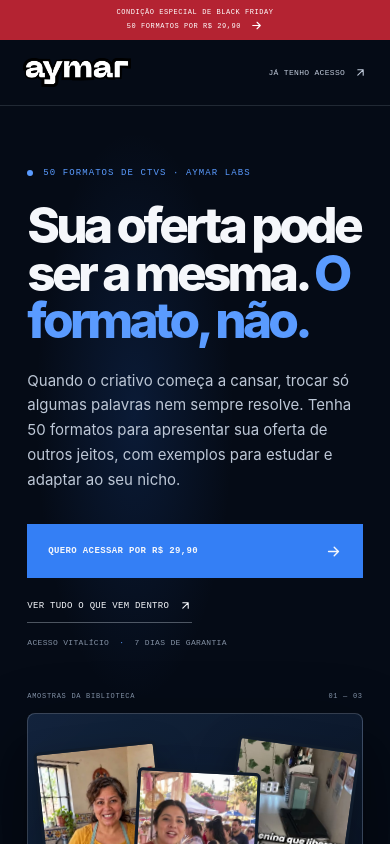
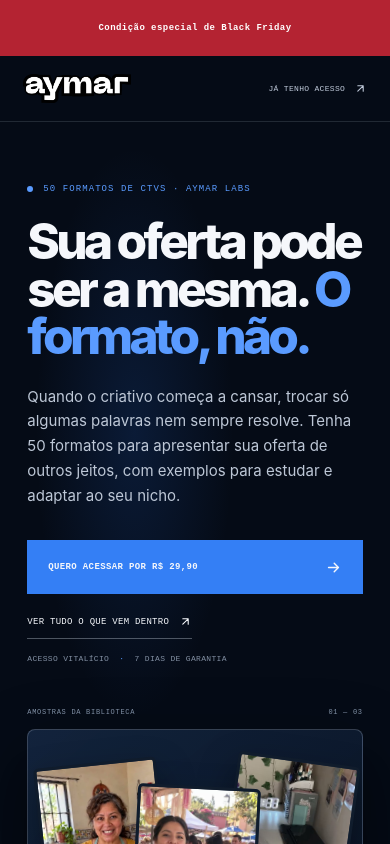
Before and after one commit to aymarhq/aymar_site, a Next.js app: page /50formatos in a window 390 px wide. Shown: the top 844 px of the page. Built offline with nearby package versions, Linux system fonts and the light colour scheme.

Commit message:
Simplify and enlarge Black Friday banner

```diff
--- a/app/50formatos/landing.module.css
+++ b/app/50formatos/landing.module.css
@@ -16,9 +16,7 @@
 .page em { color: var(--blue-bright); font-style: normal; }
 .page a { color: inherit; text-decoration: none; }
 .page a:focus-visible,.page summary:focus-visible { outline: 2px solid var(--blue-bright); outline-offset: 5px; }
-.promoBar { min-height: 36px; display: flex; justify-content: center; align-items: center; gap: 22px; padding: 8px 5vw; background: #b42332; color: #fff; font: 9px 'JetBrains Mono',monospace; letter-spacing: .08em; text-transform: uppercase; }
-.promoBar a { display: inline-flex; align-items: center; gap: 7px; color: #fff; }
-.promoBar svg { width: 13px; height: 13px; color: #fff; }
+.promoBar { min-height: 56px; display: flex; justify-content: center; align-items: center; padding: 15px 5vw; background: #b42332; color: #fff; font: 700 12px 'JetBrains Mono',monospace; letter-spacing: .05em; text-align: center; }
 .header { height: 78px; padding: 0 6vw; display: flex; align-items: center; justify-content: space-between; border-bottom: 1px solid var(--line); }
 .logo { width: 126px; display: block; line-height: 0; }
 .logo img { display: block; width: 100%; height: auto; }
@@ -154,7 +152,7 @@
   .offerGrid { gap: 6vw; }
 }
 @media(max-width:760px) {
-  .promoBar { justify-content: space-between; gap: 8px; font-size: 7px; }
+  .promoBar { font-size: 10px; }
   .header { height: 66px; padding: 0 6vw; }
   .logo { width: 108px; }
   .header nav { gap: 15px; font-size: 8px; }
@@ -191,7 +189,7 @@
   .footer { padding: 25px 7vw; }
 }
 @media(max-width:520px) {
-  .promoBar { flex-direction: column; gap: 3px; padding: 8px 4vw; text-align: center; font-size: 7px; }
+  .promoBar { padding: 14px 4vw; font-size: 9px; }
   .hero { padding-top: 62px; }
   .hero h1 { margin-top: 24px; font-size: clamp(49px,12.7vw,65px); }
   .heroActions { align-items: stretch; flex-direction: column; gap: 11px; }
--- a/app/50formatos/page.tsx
+++ b/app/50formatos/page.tsx
@@ -39,7 +39,6 @@ export default function FormatosLandingPage() {
     <main className={styles.page} id="top">
       <div className={styles.promoBar}>
         <span>Condição especial de Black Friday</span>
-        <a href="#oferta">50 formatos por R$ 29,90 <ArrowRight /></a>
       </div>
 
       <header className={styles.header}>
```
